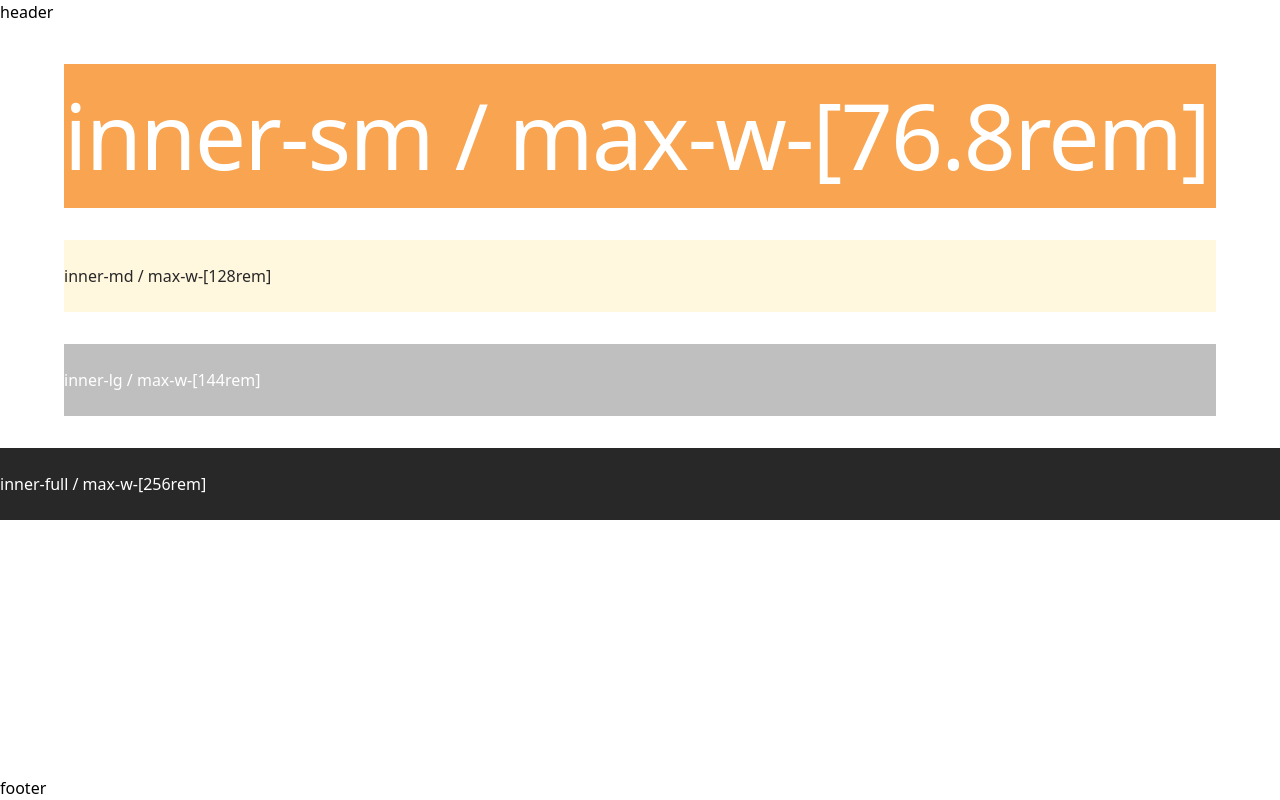
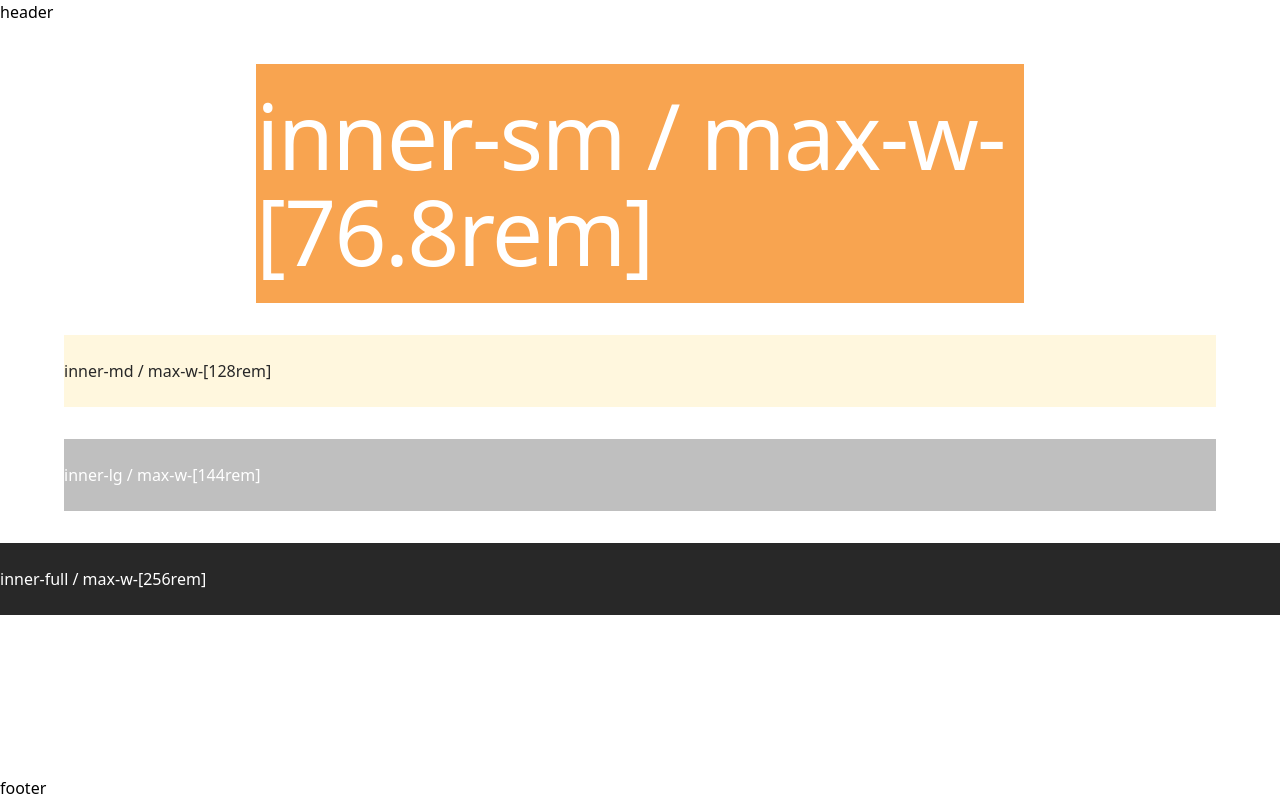
Before and after one commit to sosososo24/szkportfolio, a Next.js app: page / in a window 1280 px wide. Built offline with nearby package versions, Linux system fonts and the light colour scheme.

Commit message:
16pxベースのremに基づきインナーコンテナの最大幅を再計算

```diff
--- a/src/styles/foundation/_base.scss
+++ b/src/styles/foundation/_base.scss
@@ -1,15 +1,15 @@
 .inner-sm {
-  @apply mx-auto w-[90%] max-w-[76.8rem];
+  @apply mx-auto w-[90%] max-w-[48rem];
 }
 
 .inner-md {
-  @apply mx-auto w-[90%] max-w-[128rem];
+  @apply mx-auto w-[90%] max-w-[80rem];
 }
 
 .inner-lg {
-  @apply mx-auto w-[90%] max-w-[144rem];
+  @apply mx-auto w-[90%] max-w-[90rem];
 }
 
 .inner-full {
-  @apply mx-auto w-full max-w-[256rem];
+  @apply mx-auto w-full max-w-[120rem];
 }
```
